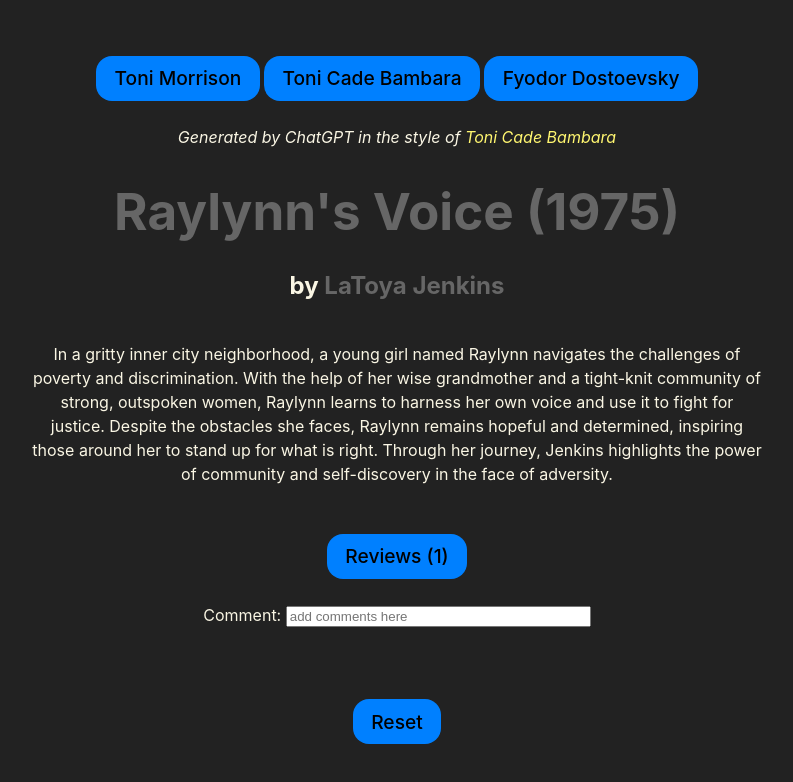
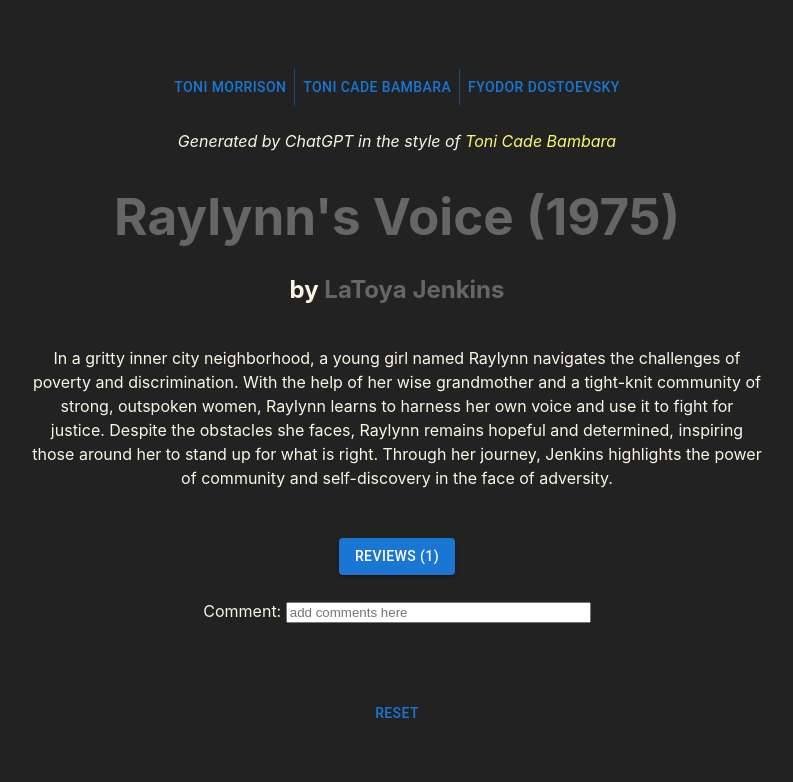
Before and after one commit to usefulmove/code, a React (Vite) app in the folder react/chatgpt/: page / in a window 1280 px wide. Shown: the top 782 px of the page, without its empty margins (243-1036 px from the left). Built offline with nearby package versions, Linux system fonts and the light colour scheme.

Commit message:
(automated gcp push)

```diff
--- a/react/chatgpt/index.html
+++ b/react/chatgpt/index.html
@@ -4,7 +4,7 @@
     <meta charset="UTF-8" />
     <link rel="icon" type="image/svg+xml" href="/vite.svg" />
     <meta name="viewport" content="width=device-width, initial-scale=1.0" />
-    <title>Vite + React</title>
+    <title>Book Summaries</title>
   </head>
   <body>
     <div id="root"></div>
--- a/react/chatgpt/src/App.jsx
+++ b/react/chatgpt/src/App.jsx
@@ -1,6 +1,7 @@
 import * as React from "react";
 import { useState } from "react";
 import "./App.css";
+import { Button, ButtonGroup } from "@mui/material";
 
 const toniMorrisonBook = {
   author: "Nia Blackwood",
@@ -81,9 +82,11 @@ function App() {
 
   return (
     <div>
-      <button onClick={toniMorrison}>Toni Morrison</button>{" "}
-      <button onClick={toniCade}>Toni Cade Bambara</button>{" "}
-      <button onClick={fyodorDostoevsky}>Fyodor Dostoevsky</button>
+      <ButtonGroup variant="text">
+        <Button onClick={toniMorrison}>Toni Morrison</Button>
+        <Button onClick={toniCade}>Toni Cade Bambara</Button>
+        <Button onClick={fyodorDostoevsky}>Fyodor DostOevsky</Button>
+      </ButtonGroup>
       <br />
       {referenceAuthor !== "" && (
         <>
@@ -108,9 +111,9 @@ function App() {
         <br />
         <br />
 
-        <button id="reviews" type="button">
+        <Button id="reviews" variant="contained">
           Reviews ({book.reviews})
-        </button>
+        </Button>
         <br />
         <br />
 
@@ -149,7 +152,7 @@ function App() {
         <br />
         <br />
         <br />
-        <button onClick={() => resetAll()}>Reset</button>
+        <Button onClick={() => resetAll()}>Reset</Button>
       </div>
     </div>
   );
```
